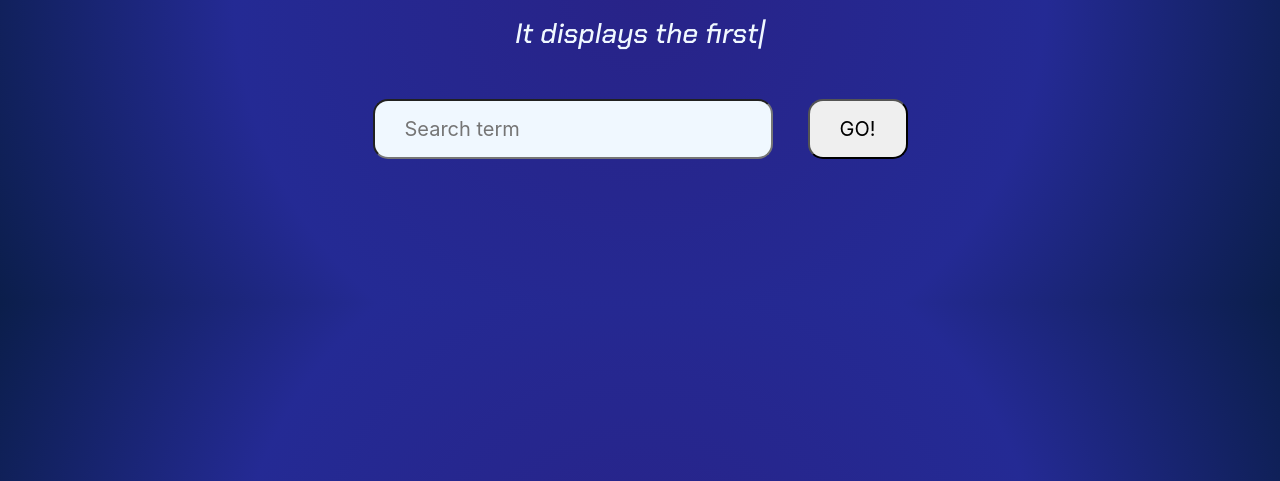
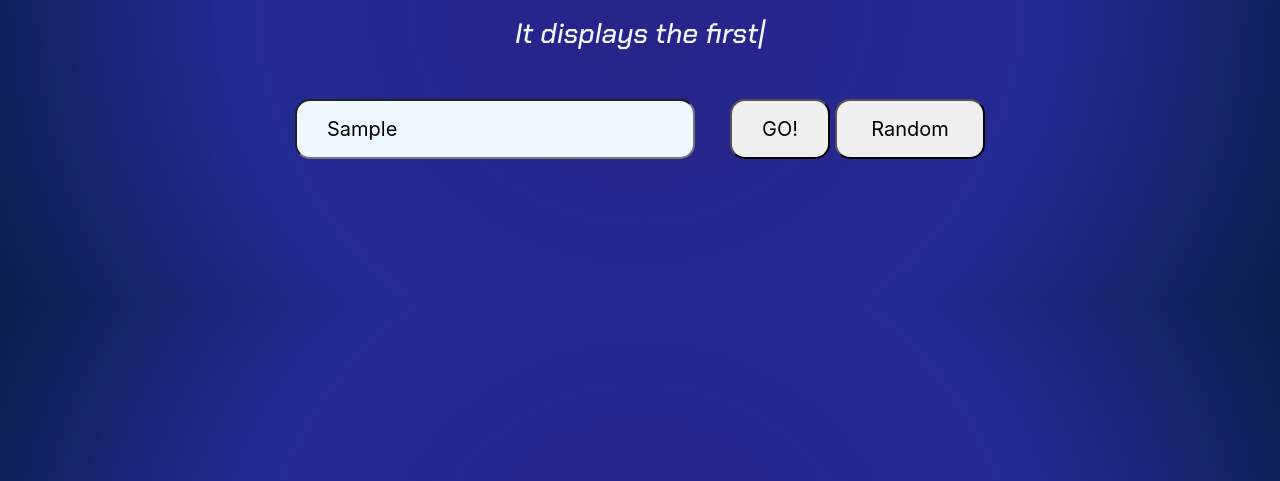
Before and after one commit to MattChan96/GoogleChallenge, a plain HTML site: page index.html in a window 1280 px wide. Both pictures are taken after typing "Sample" into the empty fields and a click on the input "GO!". Shown: the part 319-800 px from the top of the page. Drawn offline with nearby package versions, Linux system fonts and the light colour scheme; no server answers; a web font is replaced by a local one.

Commit message:
random button completed

```diff
--- a/index.html
+++ b/index.html
@@ -42,6 +42,7 @@
             <input id="searchBar" style="height: 3em; margin-right: 35px;" type="text" placeholder="Search term"
                 id="searchTerm" name="searchTerm" />
             <input id="submitBtn" style="--clr:#F48D06" type="submit" value="GO!" />
+            <input id="submitBtn2" style="--clr:#F48D06" type="submit" value="Random" />
         </form>
     </div>
 
--- a/src/index.js
+++ b/src/index.js
@@ -1,21 +1,55 @@
 const form = document.getElementById('searchForm')
+const submitBtn = document.querySelector('#submitBtn')
+const randBtn = document.querySelector('#submitBtn2');
 const resultsSection = document.getElementById('results')
 const baseUrl = "https://en.wikipedia.org/w/api.php";
 
+let keyword = ""
 
-form.addEventListener('submit', (e) => {
+submitBtn.addEventListener('click', (e) => {
     e.preventDefault()
 
     let formData = new FormData(form)
     let searchTerm = formData.get('searchTerm')
+    keyword = searchTerm;
+    // form.reset()
+
+    fetchData(searchTerm)
+
+    randBtn.style.display = "initial"
+})
+
+randBtn.addEventListener('click', (e) => {
+    e.preventDefault()
 
     form.reset()
 
-    fetchData(searchTerm)
+    fetchData(keyword, false)
 })
 
+async function decodeDataRandom(foundData) {
 
-function fetchData(searchTerm) {
+    prepareResultsSection()     // create section in html where resutls will be displayed
+
+    const foundArticle  = foundData.query.search[Math.floor(Math.random()*foundData.query.search.length)];
+
+        let articleTitle = foundArticle.title
+
+        let articleText = foundArticle.snippet
+            .replace(/(<([^>]+)>)/gi, "")               // strip html tags from
+            .slice(0, 130) + "...";                      // truncate text
+
+        let pageID = Number(foundArticle.pageid)
+
+        let articleUrl = 'https://en.wikipedia.org/?curid=' + pageID
+
+        let imgUrl = await getArticleImage(articleTitle, pageID)
+        // console.log(imgUrl)
+
+        generateCard(articleTitle, articleText, articleUrl, imgUrl)
+    }
+
+function fetchData(searchTerm, flag=true) {
 
     let params = {
         action: "query",
@@ -32,7 +66,9 @@ function fetchData(searchTerm) {
 
     fetch(url)
         .then(response => response.json())
-        .then(decodeData)
+        .then(x=> {
+            flag === true ? decodeData(x) : decodeDataRandom(x);
+        })
 
         .catch(function (error) { console.log(`${error.name}:\n${error.message}`); });
 }
--- a/styles/style.css
+++ b/styles/style.css
@@ -50,9 +50,26 @@ body {
     padding: 10px 30px;
     transition: 0.5s;
     border-radius: 15px;
+    margin-right: 5px;
+    text-align: center;
 }
 
 #submitBtn:hover {
+    background: var(--clr);
+    letter-spacing: 0.25em;
+    box-shadow: 0 0 35px var(--clr)
+}
+
+#submitBtn2 {
+    width: 150px;
+    padding: 10px 30px;
+    transition: 0.5s;
+    border-radius: 15px;
+    text-align: center;
+    display: none;
+}
+
+#submitBtn2:hover {
     background: var(--clr);
     letter-spacing: 0.25em;
     box-shadow: 0 0 35px var(--clr)
```
